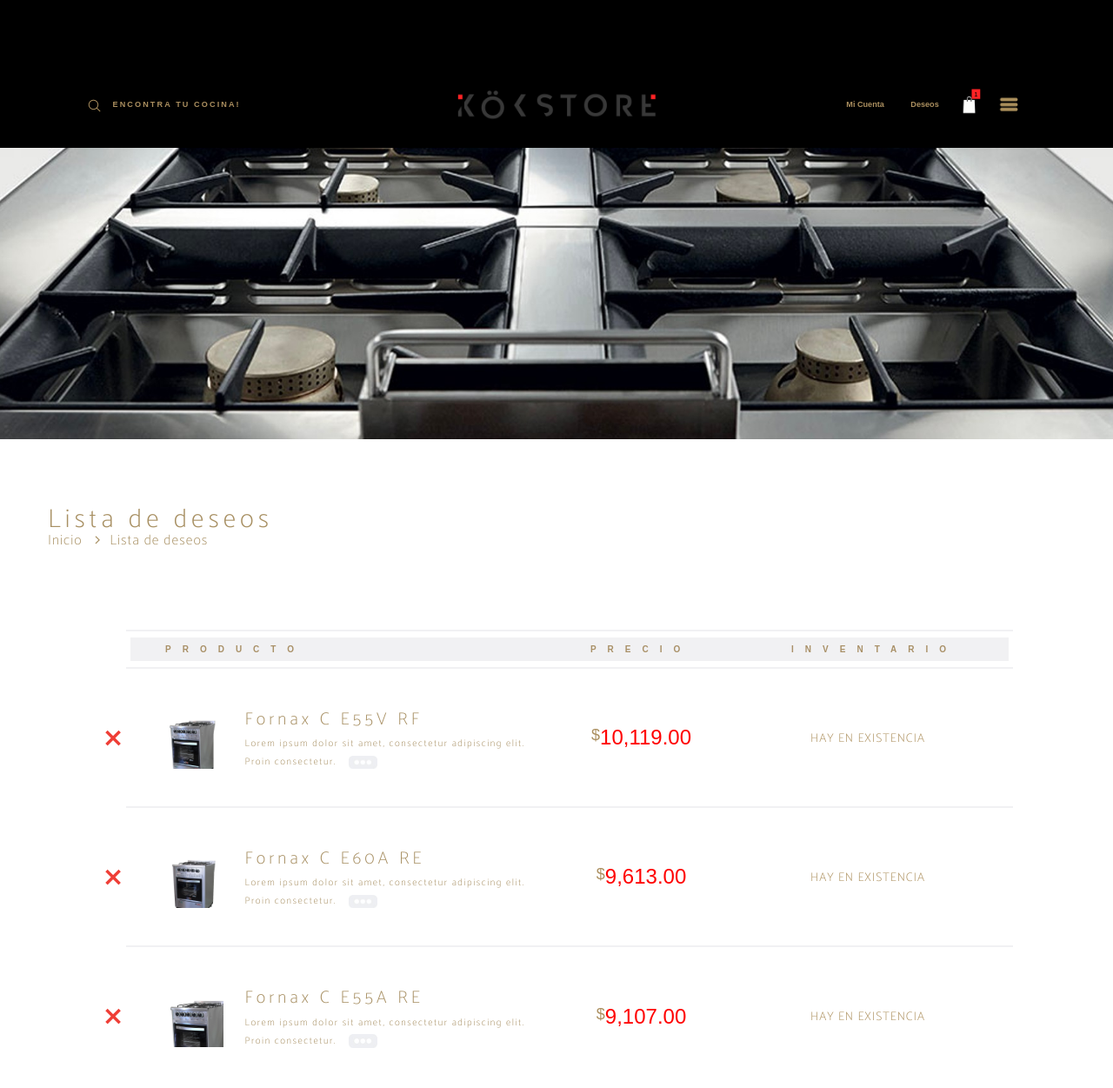
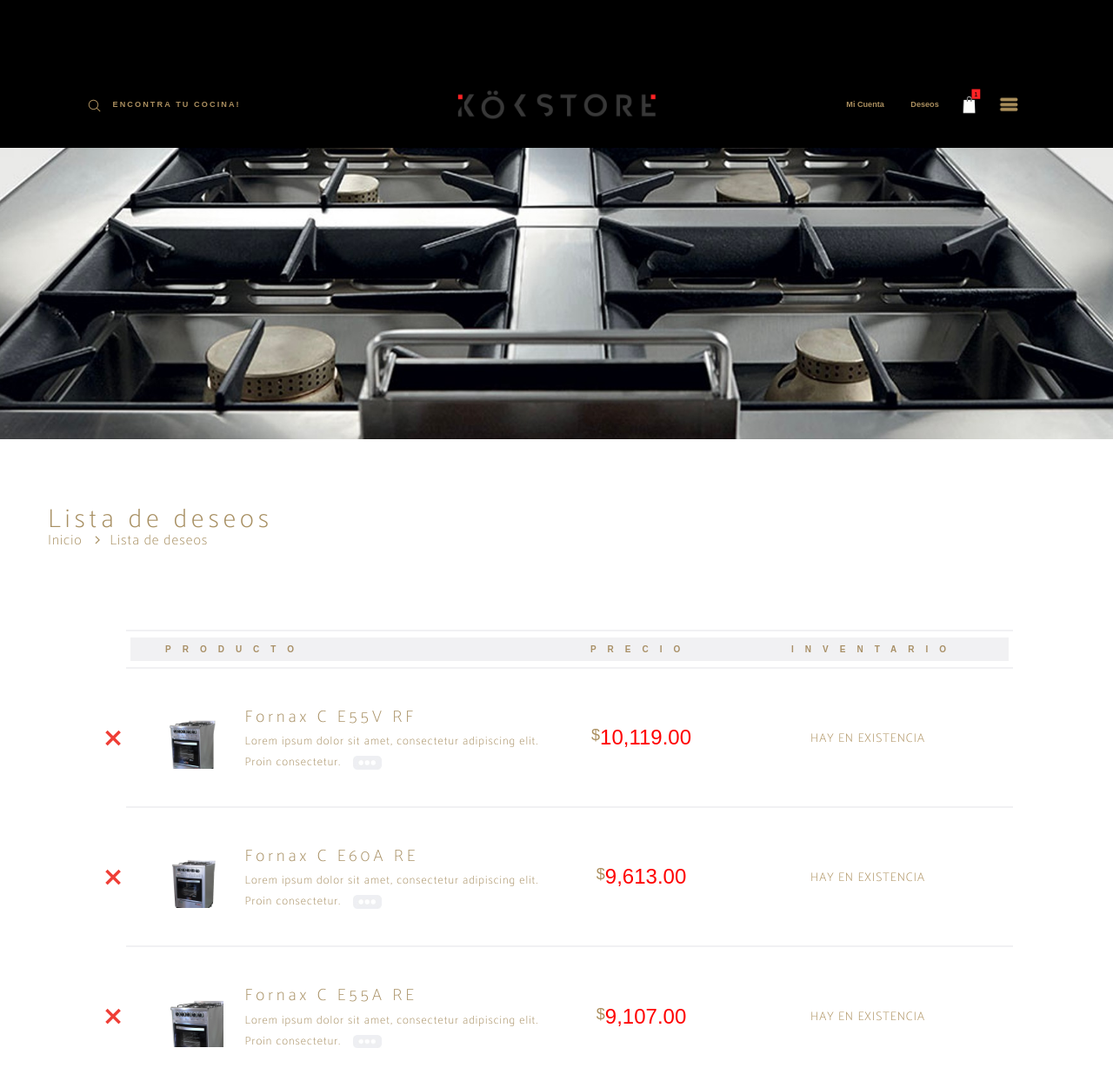
Before and after one commit to fneirotti/wishlist_kokstore_example, a plain HTML site: page index.html in a window 1280 px wide. Shown: the top 1251 px of the page at 87% size. Drawn offline with Linux system fonts and the light colour scheme; no server answers.

Commit message:
update font size

```diff
--- a/wishlist_files/style.css
+++ b/wishlist_files/style.css
@@ -127,17 +127,17 @@ header > .page-title{
 }
 
 .shop_table.cart td.product-name{
-    font-size:20px;
+    font-size:19px;
     color: #a89064;
-    font-weight: 100;
+    font-weight: 500;
     width:33%;
     letter-spacing: 4px;
 }
 
 .shop_table.cart td.product-name p{
-    font-size:11px;
-    line-height: 21px;
-    letter-spacing: 1.5px;
+    font-size:13px;
+    line-height: 24px;
+    letter-spacing: 1px;
 }
 
 .shop_table.cart td.product-name img{
```
